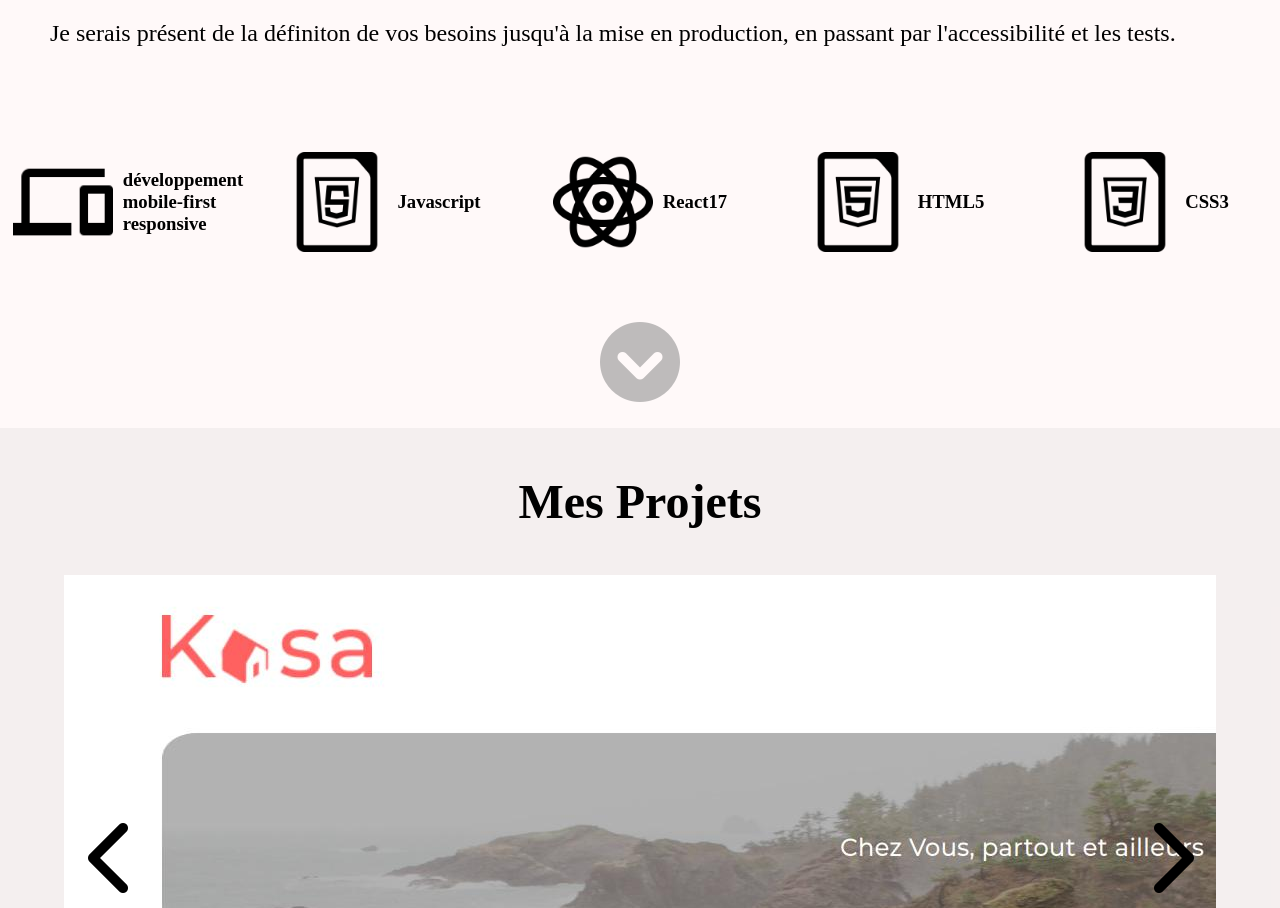
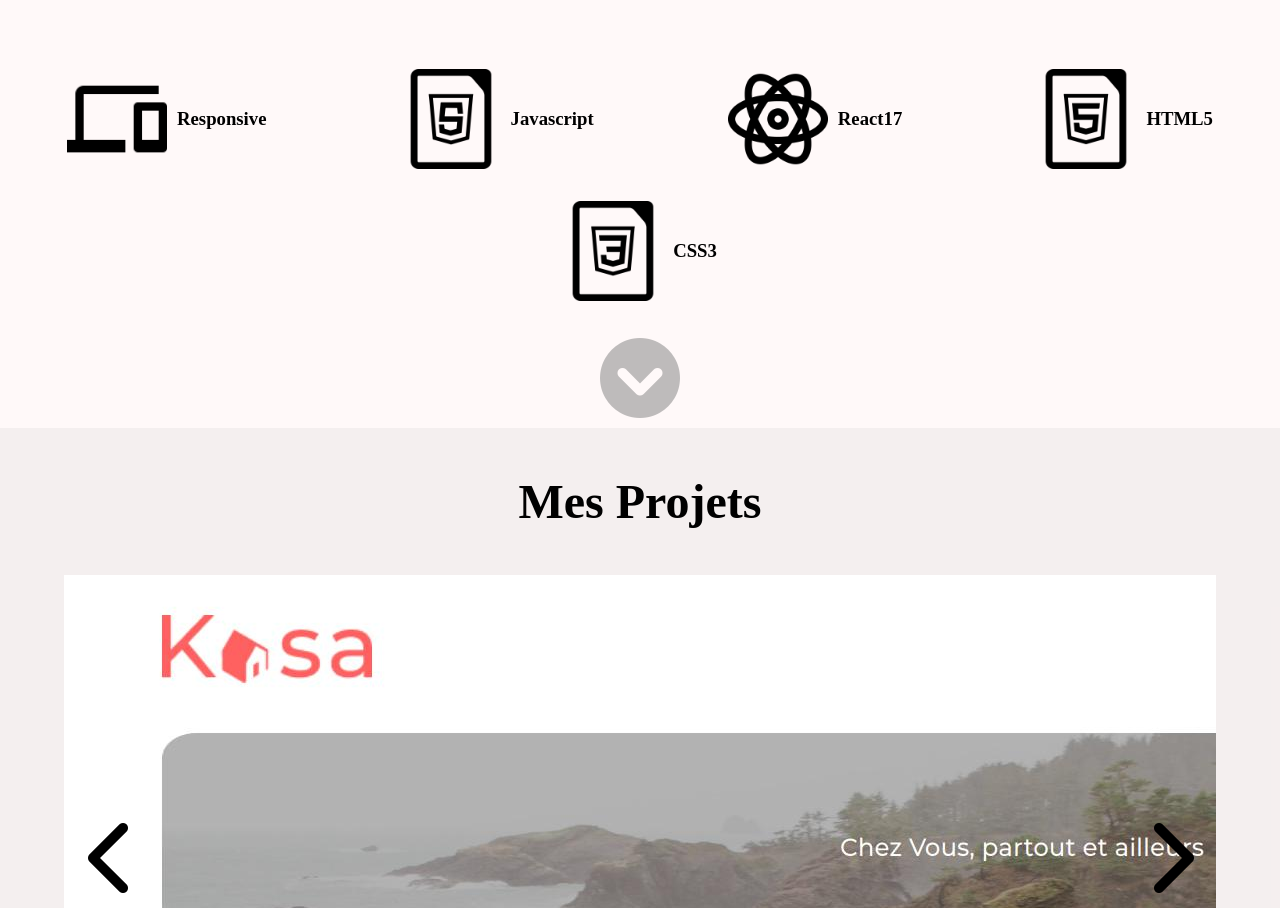
Before and after one commit to selnir/portefolio, a React (Create React App) app: page / in a window 1280 px wide. Shown: the part 1172-2080 px from the top of the page. Built offline with nearby package versions, Linux system fonts and the light colour scheme; a web font is replaced by a local one.

Commit message:
amelioration du responsive

```diff
--- a/src/App.js
+++ b/src/App.js
@@ -4,9 +4,7 @@ import { Outlet } from 'react-router-dom';
 
 const App = () => {
   return (
-    <body>
         <Outlet />
-    </body>
   );
 }
 
--- a/src/components/description.js
+++ b/src/components/description.js
@@ -11,7 +11,7 @@ function Description(){
         Je serais présent de la définiton de vos besoins jusqu'à la mise en production, en passant par l'accessibilité et les tests.<br />
     </p>
     <article className='icon_details'>
-    <figure className='cards_descr'><img className='icone' src="./ic_devices_black_48dp.png" alt='device'></img><h3>développement mobile-first responsive</h3></figure>
+    <figure className='cards_descr'><img className='icone' src="./ic_devices_black_48dp.png" alt='device'></img><h3>Responsive</h3></figure>
     <figure className='cards_descr'><img className='icone' src="./file-javascript.png" alt='javascript'></img><h3>Javascript</h3></figure>
     <figure className='cards_descr'><img className='icone' src="./react_1.png" alt='react'></img><h3>React17</h3></figure>
     <figure className='cards_descr'><img className='icone' src="./file-html5.png" alt='html5'></img><h3>HTML5</h3></figure>
--- a/src/scss/description.scss
+++ b/src/scss/description.scss
@@ -33,7 +33,6 @@
             display: flex;
             justify-content: center;
             align-items: center;
-            width: 5%;
 
             h3{
                 display: flex;
@@ -50,12 +49,18 @@
     }
 
 }
+@media screen and (max-width: 1200px) {
+    .apropos{
+        p{
+            line-height: 1;
+        }
+    }}
 @media screen and (max-width: 900px) {
     .apropos{
 
         height: auto;
         justify-content: space-around;
-    margin-bottom: 10%;
+        margin-bottom: 10%;
 
         p{
 
--- a/src/scss/navigation.scss
+++ b/src/scss/navigation.scss
@@ -60,7 +60,7 @@ nav{
     font-size: $PARAG;
     padding: 0px 5px;
     text-align: center;
-width: 33%;
+    width: 33%;
   }
 
   ul.navUL li a {
@@ -68,6 +68,7 @@ width: 33%;
     display: block;
     padding: 3px;
     text-decoration: none;
+    border-style: solid;
   }
 
   ul.navUL li a:hover {
```
